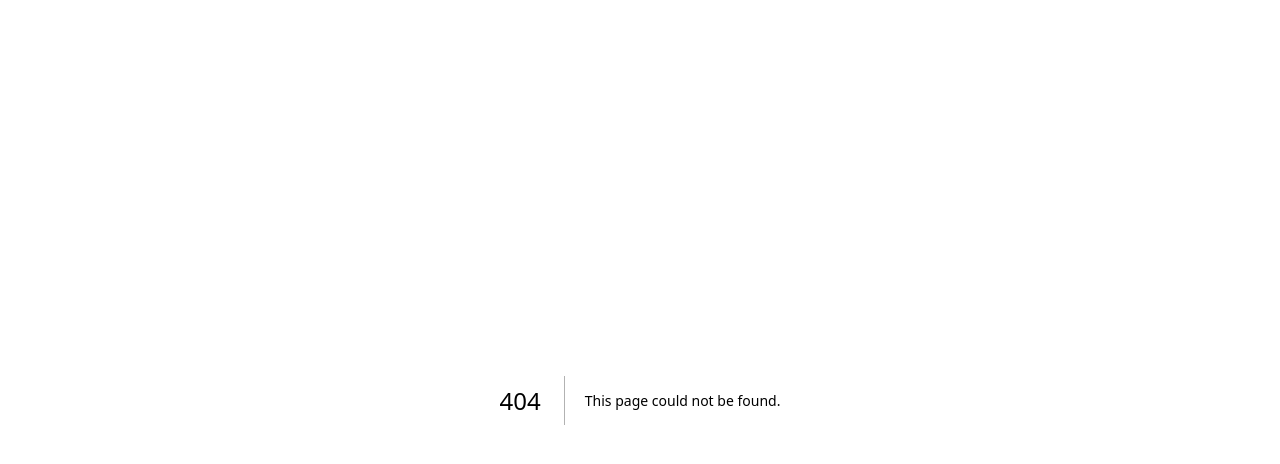
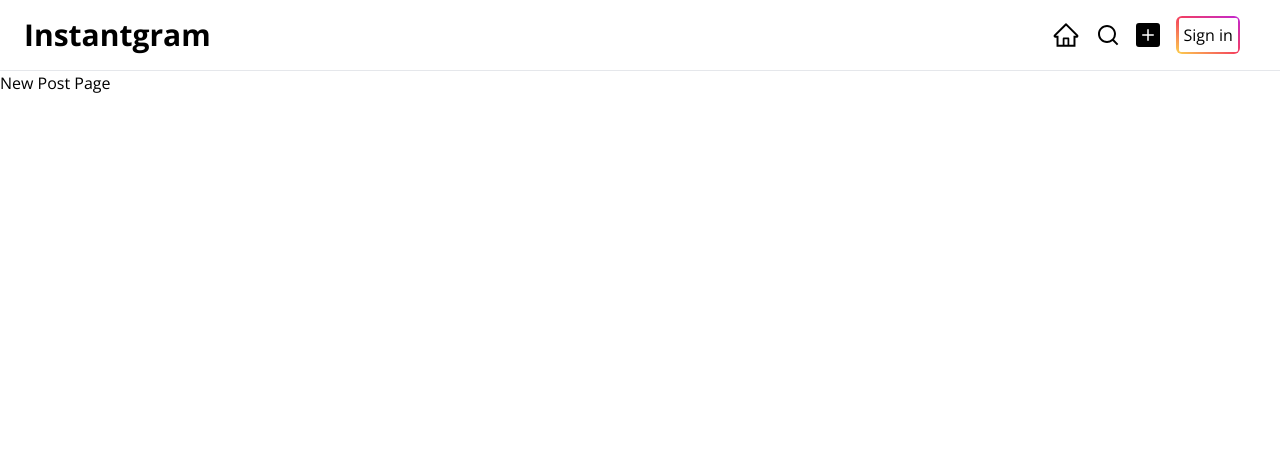
Before and after one commit to sjyoung428/instagram-clone, a Next.js app: page /new in a window 1280 px wide. Before the commit this address had no page. Shown: the top 464 px of the page. Built offline with nearby package versions, Linux system fonts and the light colour scheme.

Commit message:
feat: create navbar

```diff
--- a/package.json
+++ b/package.json
@@ -19,6 +19,7 @@
     "postcss": "8.4.21",
     "react": "18.2.0",
     "react-dom": "18.2.0",
+    "react-icons": "^4.8.0",
     "tailwindcss": "3.3.1",
     "typescript": "5.0.4"
   }
--- a/src/app/layout.tsx
+++ b/src/app/layout.tsx
@@ -1,3 +1,4 @@
+import Navbar from "~/components/Navbar";
 import "./globals.css";
 import { Open_Sans } from "next/font/google";
 
@@ -15,7 +16,12 @@ export default function RootLayout({
 }) {
   return (
     <html lang="en" className={openSans.className}>
-      <body>{children}</body>
+      <body className="w-full max-w-screen-xl overflow-auto mx-auto">
+        <header className="sticky top-0 bg-white z-10 border-b">
+          <Navbar />
+        </header>
+        <main>{children}</main>
+      </body>
     </html>
   );
 }
--- /dev/null
+++ b/src/app/new/page.tsx
@@ -0,0 +1,7 @@
+import React from "react";
+
+const NewPostPage = () => {
+  return <div>New Post Page</div>;
+};
+
+export default NewPostPage;
--- /dev/null
+++ b/src/app/search/page.tsx
@@ -0,0 +1,7 @@
+import React from "react";
+
+const SearchPage = () => {
+  return <div>Search Page</div>;
+};
+
+export default SearchPage;
--- /dev/null
+++ b/src/components/Navbar.tsx
@@ -0,0 +1,56 @@
+"use client";
+
+import Link from "next/link";
+import React from "react";
+import HomeIcons from "./ui/icons/home/HomeIcons";
+import HomeFillIcons from "./ui/icons/home/HomeFillIcons";
+import SearchIcons from "./ui/icons/search/SearchIcons";
+import SearchFillIcons from "./ui/icons/search/SearchFillIcons";
+import NewIcons from "./ui/icons/new/NewIcons";
+import NewFillIcons from "./ui/icons/new/NewFillIcons";
+import { usePathname } from "next/navigation";
+import ColorButton from "./ui/ColorButton";
+
+const menu = [
+  {
+    href: "/",
+    icon: <HomeIcons />,
+    clickedIcon: <HomeFillIcons />,
+  },
+  {
+    href: "/search",
+    icon: <SearchIcons />,
+    clickedIcon: <SearchFillIcons />,
+  },
+  {
+    href: "/new",
+    icon: <NewIcons />,
+    clickedIcon: <NewFillIcons />,
+  },
+];
+
+const Navbar = () => {
+  const pathname = usePathname();
+
+  return (
+    <div className="flex justify-between items-center px-6">
+      <Link href="/">
+        <h1 className="text-3xl font-bold ">Instantgram</h1>
+      </Link>
+      <nav>
+        <ul className="flex gap-4 items-center p-4">
+          {menu.map((item) => (
+            <li key={item.href}>
+              <Link href={item.href}>
+                {pathname === item.href ? item.clickedIcon : item.icon}
+              </Link>
+            </li>
+          ))}
+          <ColorButton text="Sign in" onClick={() => {}} />
+        </ul>
+      </nav>
+    </div>
+  );
+};
+
+export default Navbar;
--- /dev/null
+++ b/src/components/ui/ColorButton.tsx
@@ -0,0 +1,21 @@
+import React from "react";
+
+interface ColorButtonProps {
+  text: string;
+  onClick: () => void;
+}
+
+const ColorButton = ({ text, onClick }: ColorButtonProps) => {
+  return (
+    <div className="rounded-md bg-gradient-to-bl from-fuchsia-600 via-rose-500 to-amber-300 p-[0.15rem]">
+      <button
+        className="bg-white rounded-sm text-base p-[0.3rem] hover:opacity-90 transition-opacity"
+        onClick={onClick}
+      >
+        {text}
+      </button>
+    </div>
+  );
+};
+
+export default ColorButton;
--- /dev/null
+++ b/src/components/ui/icons/home/HomeFillIcons.tsx
@@ -0,0 +1,8 @@
+import React from "react";
+import { AiFillHome } from "react-icons/ai";
+
+const HomeFillIcons = () => {
+  return <AiFillHome className="w-7 h-7" />;
+};
+
+export default HomeFillIcons;
--- /dev/null
+++ b/src/components/ui/icons/home/HomeIcons.tsx
@@ -0,0 +1,8 @@
+import React from "react";
+import { AiOutlineHome } from "react-icons/ai";
+
+const Homeicons = () => {
+  return <AiOutlineHome className="w-7 h-7" />;
+};
+
+export default Homeicons;
--- /dev/null
+++ b/src/components/ui/icons/new/NewFillIcons.tsx
@@ -0,0 +1,8 @@
+import React from "react";
+import { BsPlusSquareFill } from "react-icons/bs";
+
+const NewFillIcons = () => {
+  return <BsPlusSquareFill className="w-6 h-6" />;
+};
+
+export default NewFillIcons;
--- /dev/null
+++ b/src/components/ui/icons/new/NewIcons.tsx
@@ -0,0 +1,8 @@
+import React from "react";
+import { BsPlusSquare } from "react-icons/bs";
+
+const NewIcons = () => {
+  return <BsPlusSquare className="w-6 h-6" />;
+};
+
+export default NewIcons;
--- /dev/null
+++ b/src/components/ui/icons/search/SearchFillIcons.tsx
@@ -0,0 +1,8 @@
+import React from "react";
+import { RiSearchFill } from "react-icons/ri";
+
+const SearchFillIcons = () => {
+  return <RiSearchFill className="w-6 h-6" />;
+};
+
+export default SearchFillIcons;
--- /dev/null
+++ b/src/components/ui/icons/search/SearchIcons.tsx
@@ -0,0 +1,8 @@
+import React from "react";
+import { RiSearchLine } from "react-icons/ri";
+
+const SearchIcons = () => {
+  return <RiSearchLine className="w-6 h-6" />;
+};
+
+export default SearchIcons;
```
Also changed, not shown: 1 other file (tests, documents, lock files or other folders).
